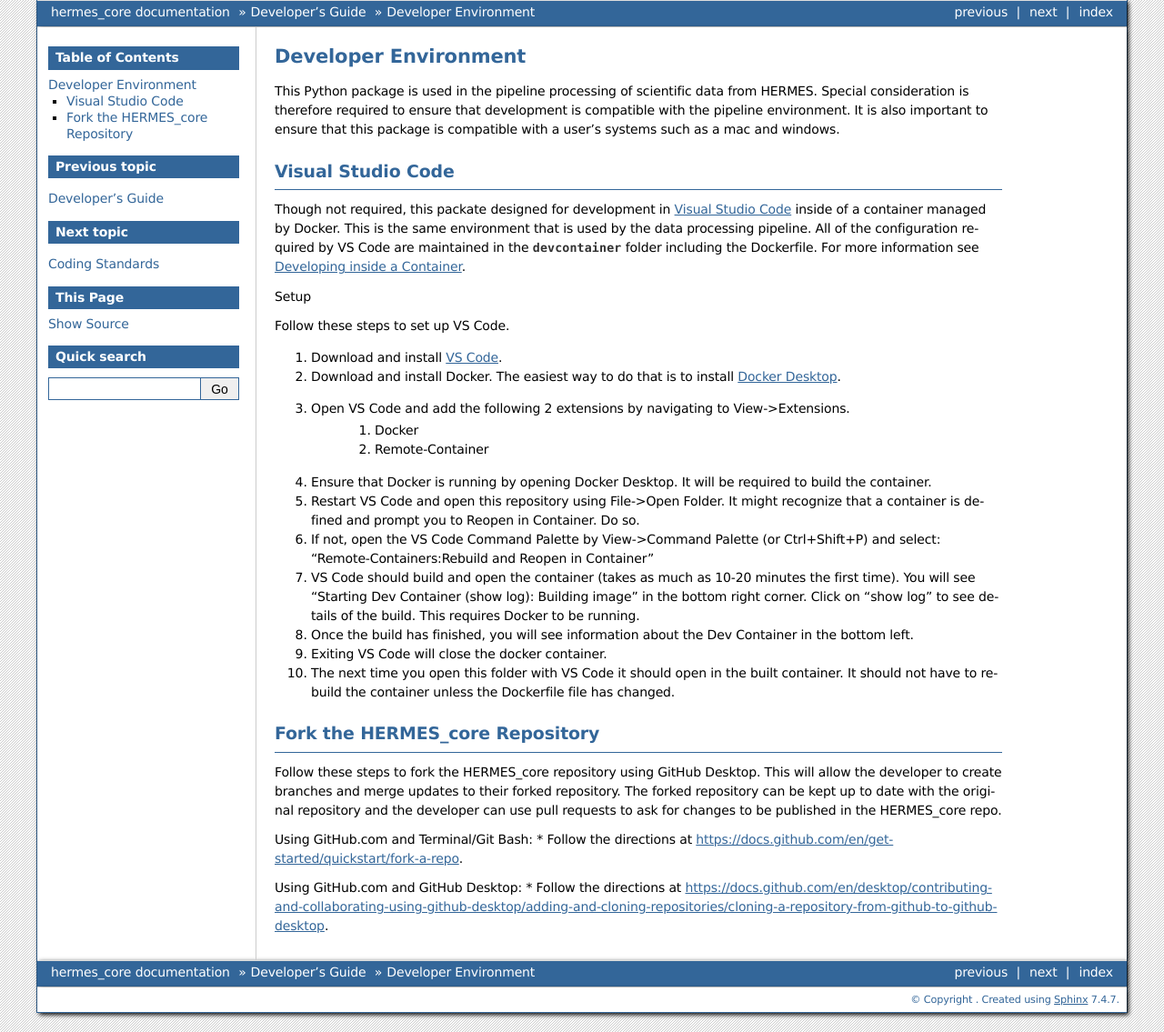
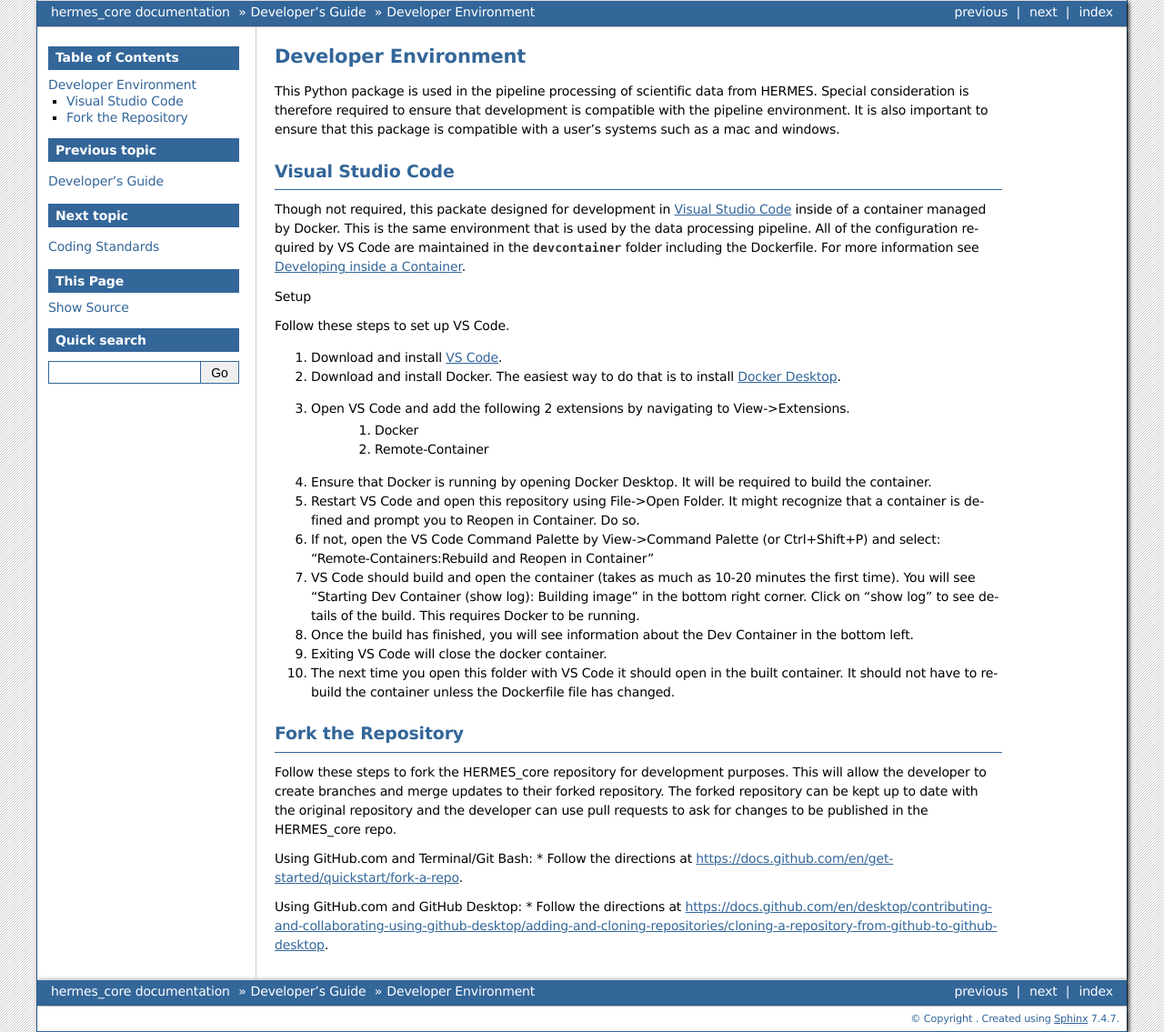
Before and after one commit to HERMES-SOC/hermes_core, a Sphinx documentation site: the page built from docs/dev-guide/dev_env.rst, in a window 1280 px wide. Shown: the whole page at 91% size. Built offline with Sphinx 7.4.7, drawn with Linux system fonts in a browser that asks for light colours; the version number could not be read and is left out.

Commit message:
Update dev_env.rst
RE-wording a little

```diff
--- a/docs/dev-guide/dev_env.rst
+++ b/docs/dev-guide/dev_env.rst
@@ -32,10 +32,10 @@ Follow these steps to set up VS Code.
 #. Exiting VS Code will close the docker container.
 #. The next time you open this folder with VS Code it should open in the built container. It should not have to rebuild the container unless the Dockerfile file has changed.
 
-Fork the HERMES_core Repository
+Fork the Repository
 ==================
 
-Follow these steps to fork the HERMES_core repository using GitHub Desktop. This will allow the developer to create branches and merge updates to their forked repository. The forked repository can be kept up to date with the original repository and the developer can use pull requests to ask for changes to be published in the HERMES_core repo.
+Follow these steps to fork the HERMES_core repository for development purposes. This will allow the developer to create branches and merge updates to their forked repository. The forked repository can be kept up to date with the original repository and the developer can use pull requests to ask for changes to be published in the HERMES_core repo.
 
 Using GitHub.com and Terminal/Git Bash:
 * Follow the directions at `<https://docs.github.com/en/get-started/quickstart/fork-a-repo>`_.
```
